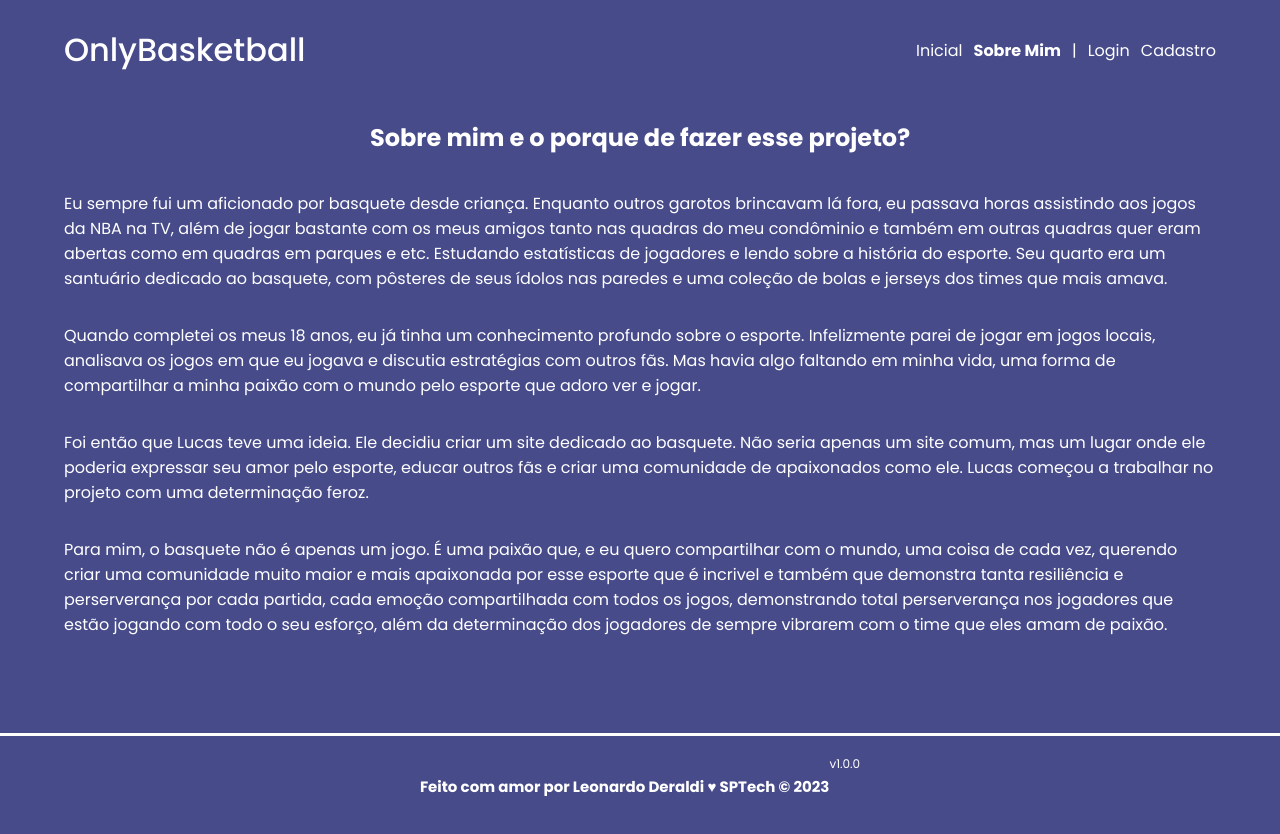
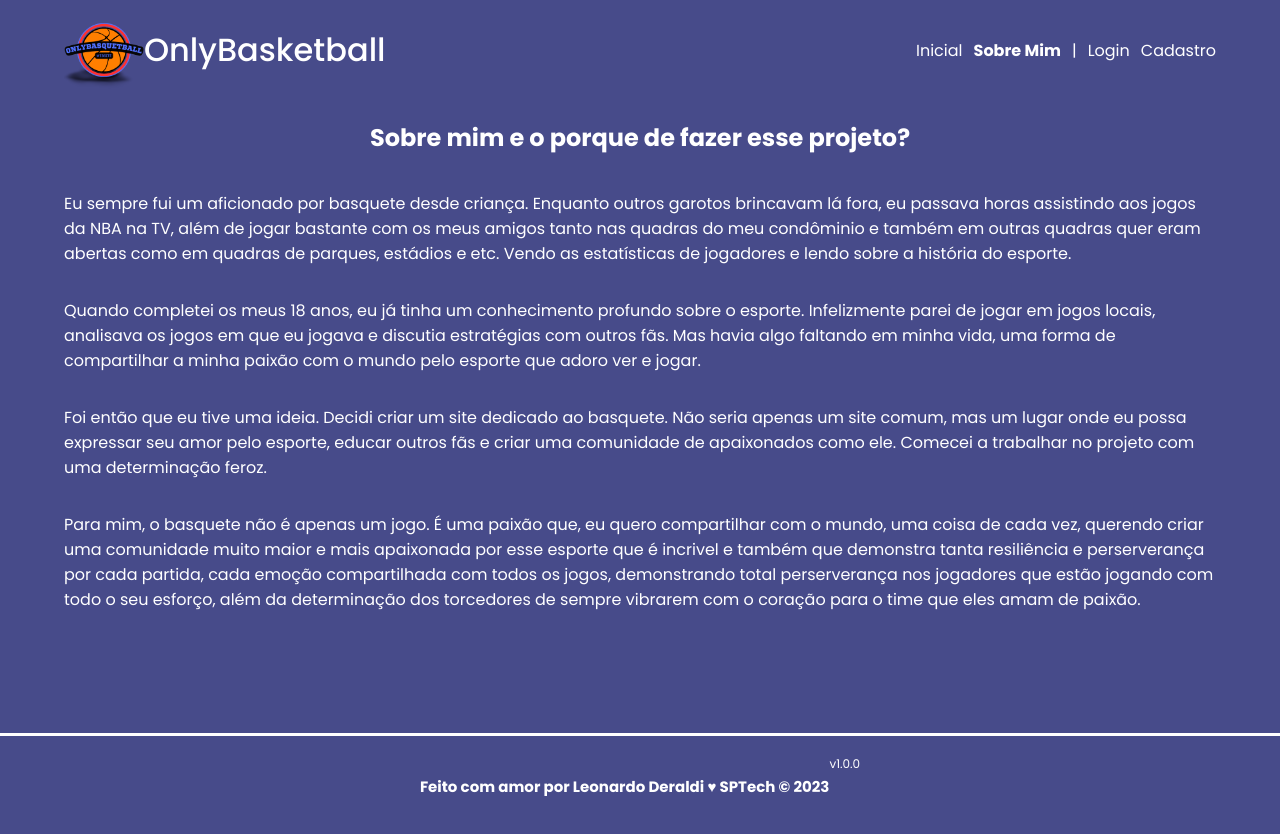
Before and after one commit to LeonardoDeraldi/Projeto-Individual, a website: page public/sobre mim.html in a window 1280 px wide. Drawn offline with Linux system fonts and the light colour scheme.

Commit message:
Atualizando CSS

```diff
--- a/public/css/dashboards.css
+++ b/public/css/dashboards.css
@@ -364,7 +364,7 @@ canvas {
   flex-direction: column;
   justify-content: space-evenly;
   align-items: center;
-  border-right: 3px solid white;
+  border-right: 3px solid black;
   background-color: #474b8a;
 }
 
--- a/public/css/estilo.css
+++ b/public/css/estilo.css
@@ -24,7 +24,6 @@ body {
   margin: auto;
 }
 
-
 .header {
   height: var(--tamanho-header);
   background-color: #474b8a;
@@ -34,6 +33,7 @@ body {
   justify-content: space-between;
   align-items: center;
   height: 100%;
+  border-bottom: 3px solid black;
 }
 
 .header a {
--- a/public/sobre mim.html
+++ b/public/sobre mim.html
@@ -20,7 +20,7 @@
     <!--header inicio-->
     <div class="header">
         <div class="container">
-            <h1 class="titulo">OnlyBasketball</h1>
+            <h1 class="titulo"><img src="assets/imgs/logo-removebg-preview.png" alt="">OnlyBasketball</h1>
             <ul class="navbar">
                 <li>
                     <a href="./index.html">Inicial</a>
@@ -43,16 +43,15 @@
         <div class="container">
             <h2>Sobre mim e o porque de fazer esse projeto?</h2>
             <p>Eu sempre fui um aficionado por basquete desde criança. Enquanto outros garotos brincavam lá fora, eu passava horas assistindo aos jogos da NBA na TV, além de
-                jogar bastante com os meus amigos tanto nas quadras do meu condôminio e também em outras quadras quer eram abertas como em quadras em parques e etc. Estudando
-                estatísticas de jogadores e lendo sobre a história do esporte. Seu quarto era um santuário dedicado ao basquete, com pôsteres de seus ídolos nas paredes e uma coleção
-                de bolas e jerseys dos times que mais amava.</p>
+                jogar bastante com os meus amigos tanto nas quadras do meu condôminio e também em outras quadras quer eram abertas como em quadras de parques, estádios e etc. Vendo as
+                estatísticas de jogadores e lendo sobre a história do esporte.</p>
             <p>Quando completei os meus 18 anos, eu já tinha um conhecimento profundo sobre o esporte. Infelizmente parei de jogar em jogos locais, analisava os jogos em que eu jogava e
                 discutia estratégias com outros fãs. Mas havia algo faltando em minha vida, uma forma de compartilhar a minha paixão com o mundo pelo esporte que adoro ver e jogar.</p>
-            <p>Foi então que Lucas teve uma ideia. Ele decidiu criar um site dedicado ao basquete. Não seria apenas um site comum, mas um lugar onde ele poderia expressar seu amor
-                pelo esporte, educar outros fãs e criar uma comunidade de apaixonados como ele. Lucas começou a trabalhar no projeto com uma determinação feroz.</p>
-            <p>Para mim, o basquete não é apenas um jogo. É uma paixão que, e eu quero compartilhar com o mundo, uma coisa de cada vez, querendo criar uma comunidade muito maior e mais
+            <p>Foi então que eu tive uma ideia. Decidi criar um site dedicado ao basquete. Não seria apenas um site comum, mas um lugar onde eu possa expressar seu amor
+                pelo esporte, educar outros fãs e criar uma comunidade de apaixonados como ele. Comecei a trabalhar no projeto com uma determinação feroz.</p>
+            <p>Para mim, o basquete não é apenas um jogo. É uma paixão que, eu quero compartilhar com o mundo, uma coisa de cada vez, querendo criar uma comunidade muito maior e mais
                apaixonada por esse esporte que é incrivel e também que demonstra tanta resiliência e perserverança por cada partida, cada emoção compartilhada com todos os jogos,
-               demonstrando total perserverança nos jogadores que estão jogando com todo o seu esforço, além da determinação dos jogadores de sempre vibrarem com o time que eles
+               demonstrando total perserverança nos jogadores que estão jogando com todo o seu esforço, além da determinação dos torcedores de sempre vibrarem com o coração para o time que eles
                amam de paixão.</p>
         </div>
     </div>
```
Also changed, not shown: public/cadastro.html (+1 -1 lines), public/login.html (+1 -1 lines), 2 other files.
